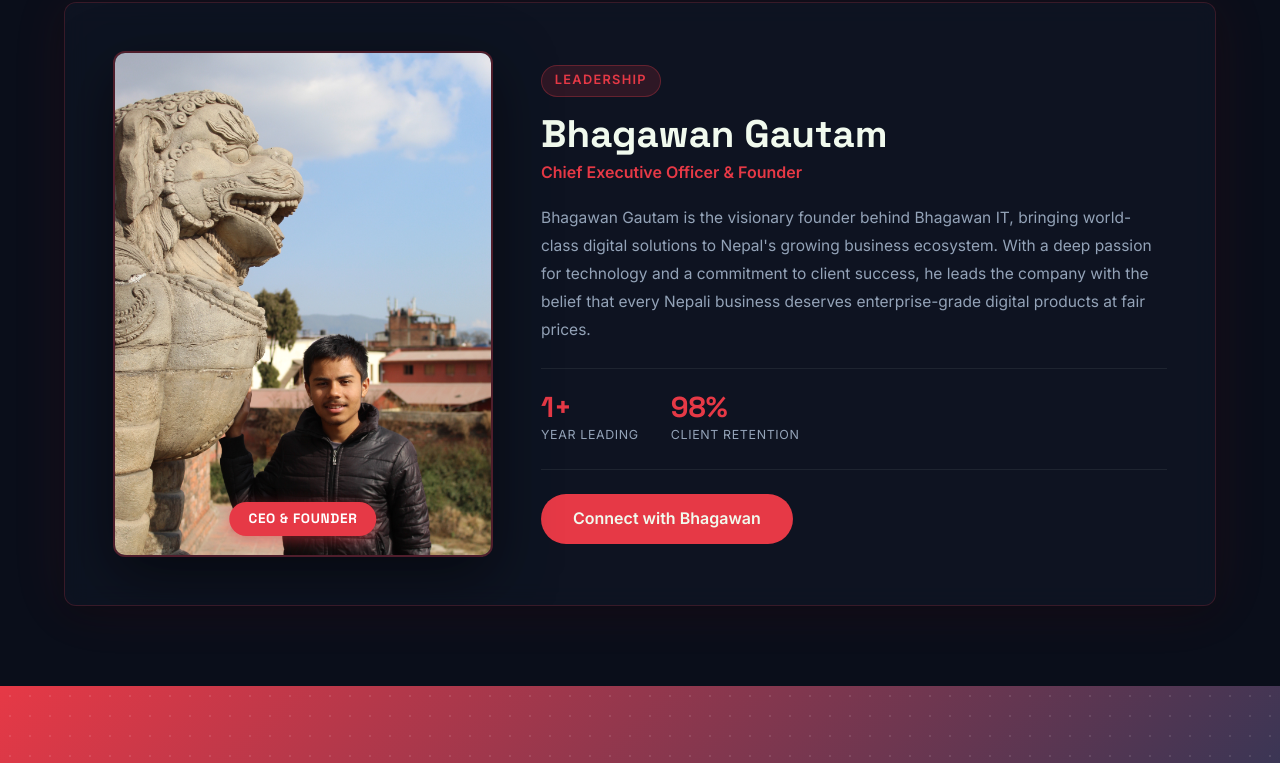
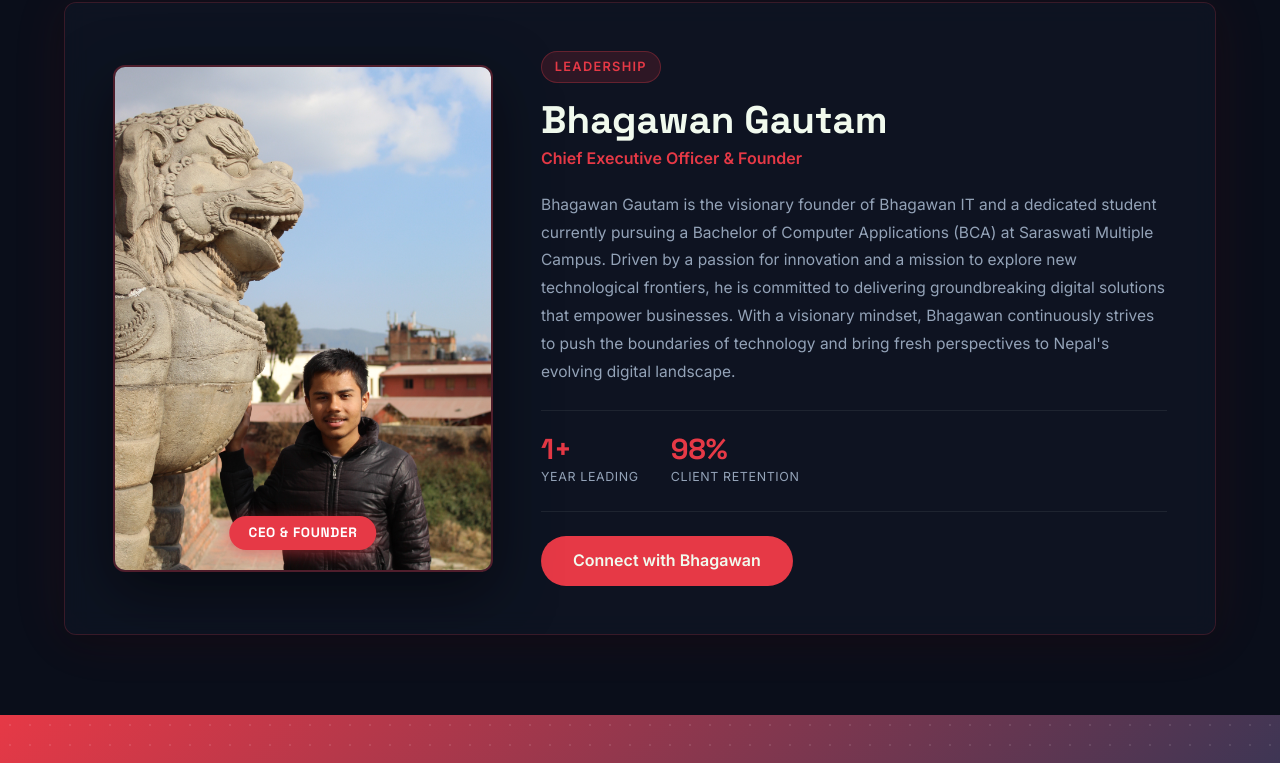
Before and after one commit to Bhagawan-Hacks/bhagawanit-website, a plain HTML site: page about.html in a window 1280 px wide. Shown: the part 1895-2658 px from the top of the page. Drawn offline with nearby package versions, Linux system fonts and the light colour scheme.

Commit message:
Update CEO biography in about.html with educational background and visionary mission

```diff
--- a/about.html
+++ b/about.html
@@ -156,7 +156,7 @@
                         <div class="ceo-tag">Leadership</div>
                         <h2 class="ceo-name">Bhagawan Gautam</h2>
                         <p class="ceo-title">Chief Executive Officer &amp; Founder</p>
-                        <p class="ceo-bio">Bhagawan Gautam is the visionary founder behind Bhagawan IT, bringing world-class digital solutions to Nepal's growing business ecosystem. With a deep passion for technology and a commitment to client success, he leads the company with the belief that every Nepali business deserves enterprise-grade digital products at fair prices.</p>
+                        <p class="ceo-bio">Bhagawan Gautam is the visionary founder of Bhagawan IT and a dedicated student currently pursuing a Bachelor of Computer Applications (BCA) at Saraswati Multiple Campus. Driven by a passion for innovation and a mission to explore new technological frontiers, he is committed to delivering groundbreaking digital solutions that empower businesses. With a visionary mindset, Bhagawan continuously strives to push the boundaries of technology and bring fresh perspectives to Nepal's evolving digital landscape.</p>
                         <div class="ceo-stats">
                             <div class="ceo-stat">
                                 <span class="ceo-stat-num">1+</span>
```
